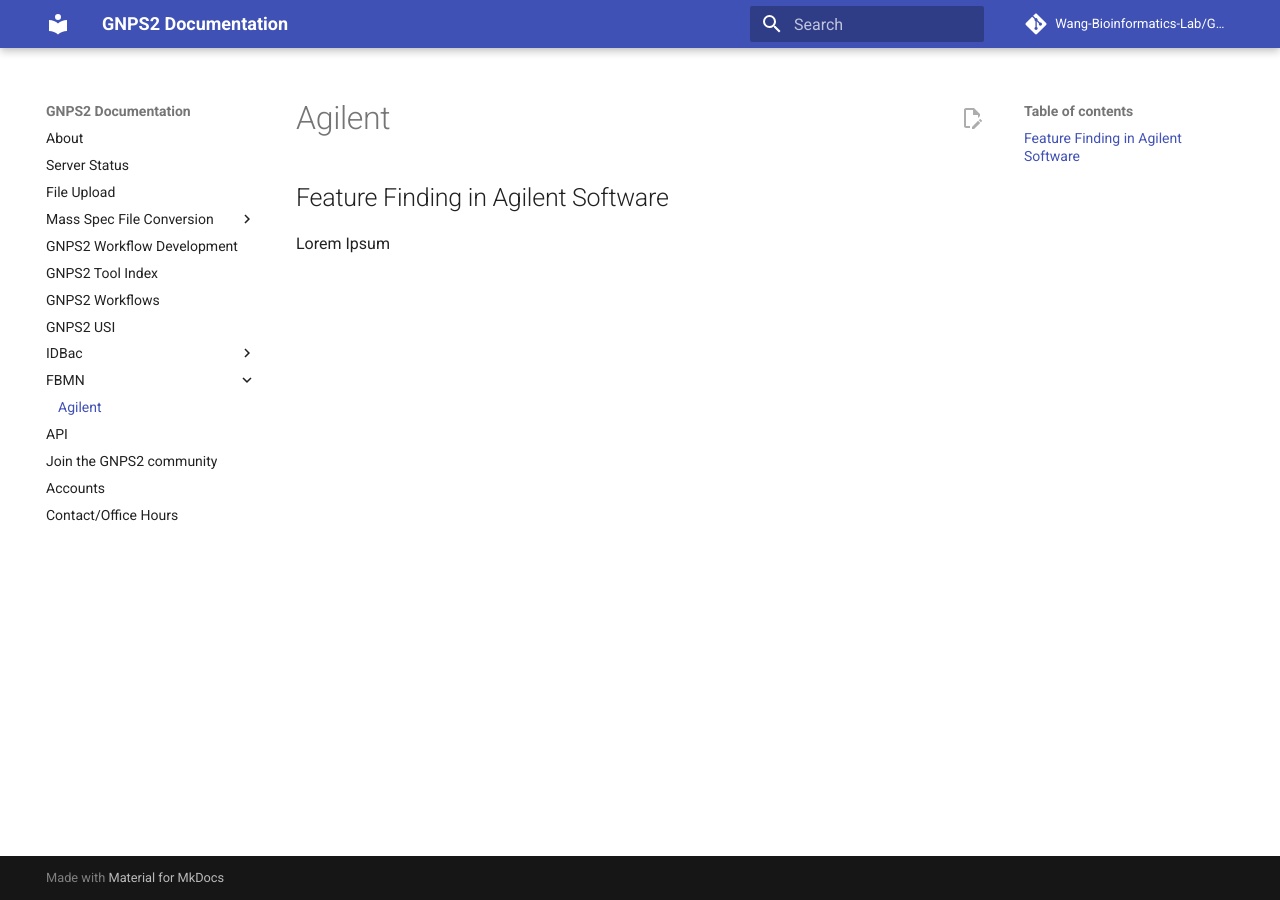
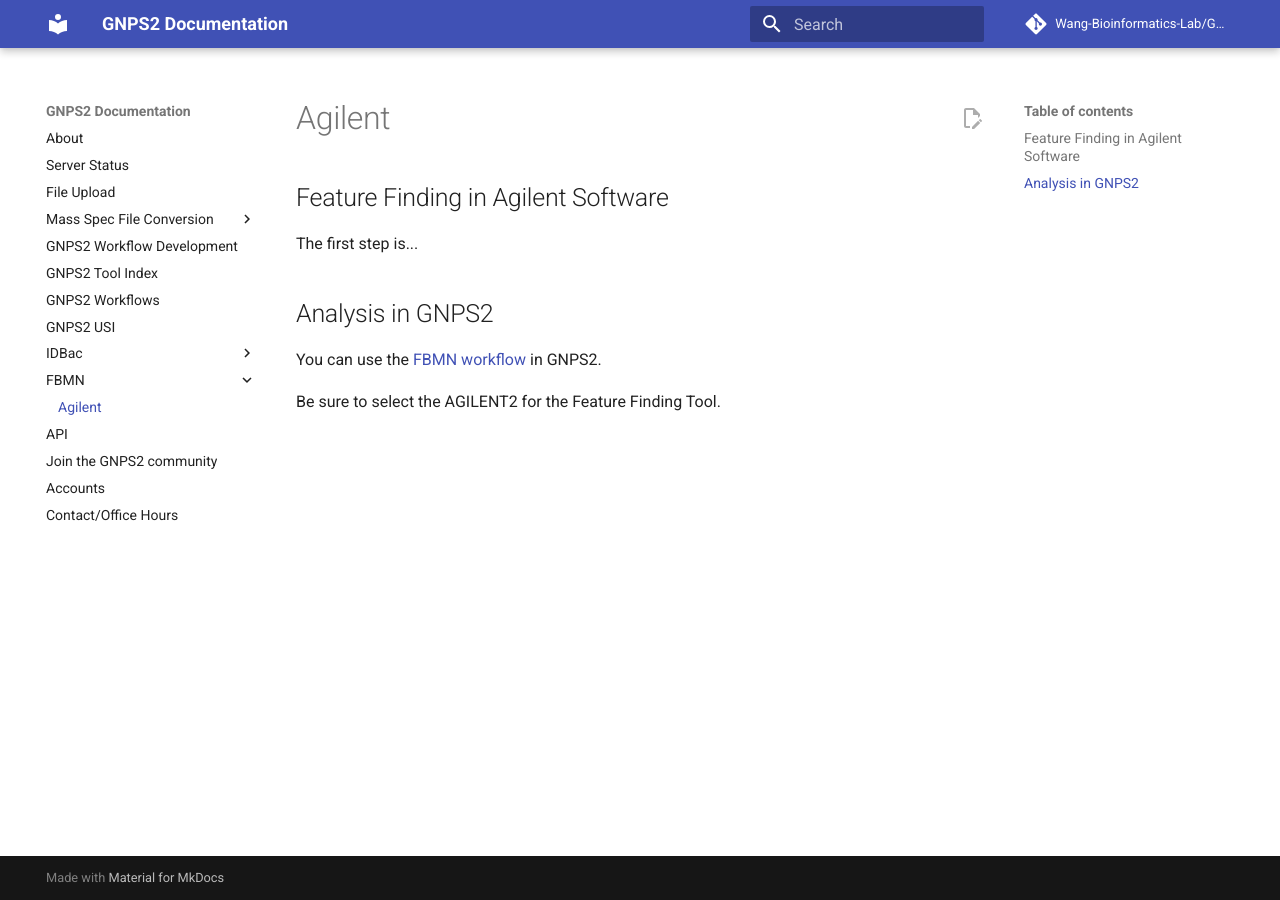
Before and after one commit to Wang-Bioinformatics-Lab/GNPS2_Documentation, an MkDocs documentation site: the page built from docs/agilent_fbmn.md, in a window 1280 px wide. Built offline with MkDocs 1.6.1 and Material for MkDocs 9.7.7, drawn with Linux system fonts in a browser that asks for light colours; comment, search, counter and statistics services are not loaded.

Commit message:
adding this

```diff
--- a/docs/agilent_fbmn.md
+++ b/docs/agilent_fbmn.md
@@ -2,4 +2,11 @@
 
 ## Feature Finding in Agilent Software
 
-Lorem Ipsum
+The first step is...
+
+
+## Analysis in GNPS2
+
+You can use the [FBMN workflow](https://gnps2.org/workflowinput?workflowname=feature_based_molecular_networking_workflow) in GNPS2.
+
+Be sure to select the AGILENT2 for the Feature Finding Tool.
```
